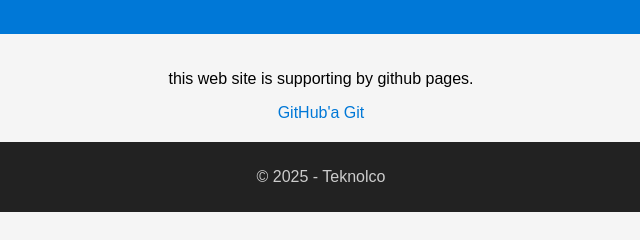
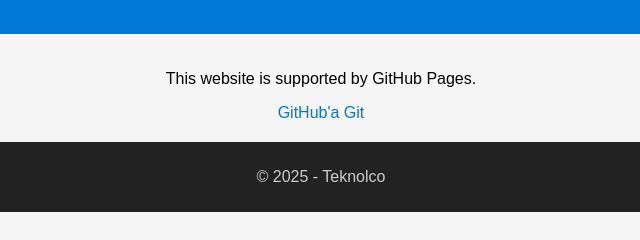
Before and after one commit to Hoplatici56/Deneme, a plain HTML site: page index.html in a window 1280 px wide. Shown: the part 180-420 px from the top of the page, 319-959 px from the left. Drawn offline with Linux system fonts and the light colour scheme.

Commit message:
Update index.html

```diff
--- a/index.html
+++ b/index.html
@@ -12,7 +12,7 @@
         <p>New Day New Verse.</p>
     </header>
     <main>
-        <p>this web site is supporting by github pages.</p>
+        <p>This website is supported by GitHub Pages.</p>
         <a href="https://github.com">GitHub'a Git</a>
     </main>
     <footer>
```
